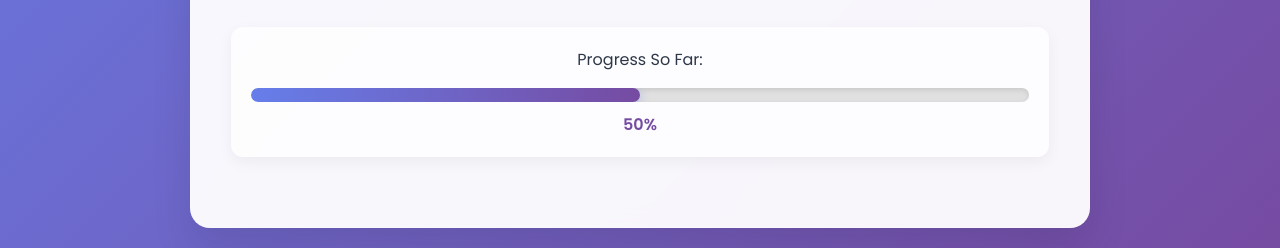
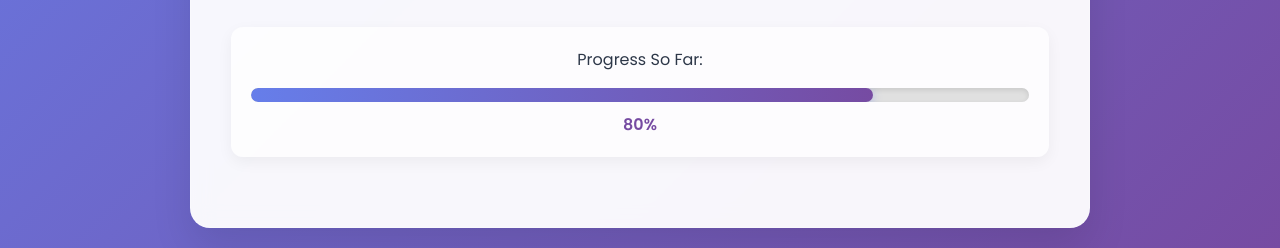
Before and after one commit to ikyy19999/maintenance, a plain HTML site: page index.html in a window 1280 px wide. Shown: the part 552-800 px from the top of the page. Drawn offline with Linux system fonts and the light colour scheme.

Commit message:
first commit

```diff
--- a/index.html
+++ b/index.html
@@ -85,7 +85,7 @@
                     <div class="progress-bar">
                         <div class="progress-fill" id="progress-fill"></div>
                     </div>
-                    <span id="progress-text">50%</span>
+                    <span id="progress-text">80%</span>
                 </div>
 
                 <!-- <div class="newsletter">
--- a/style.css
+++ b/style.css
@@ -287,7 +287,7 @@ body {
     height: 100%;
     background: linear-gradient(90deg, var(--primary-color), var(--secondary-color));
     border-radius: 10px;
-    width: 50%;
+    width: 80%;
     transition: width 0.5s ease;
     box-shadow: 0 2px 10px rgba(102, 126, 234, 0.4);
 }
```
